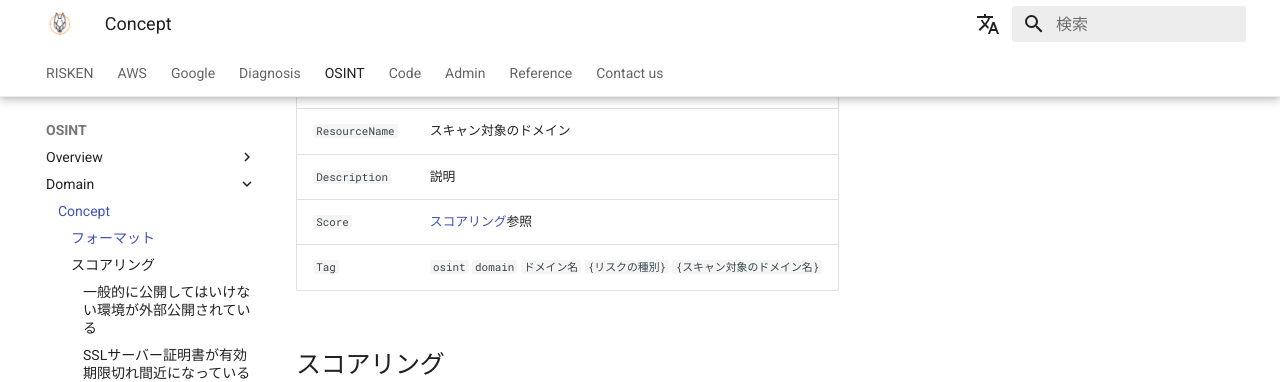
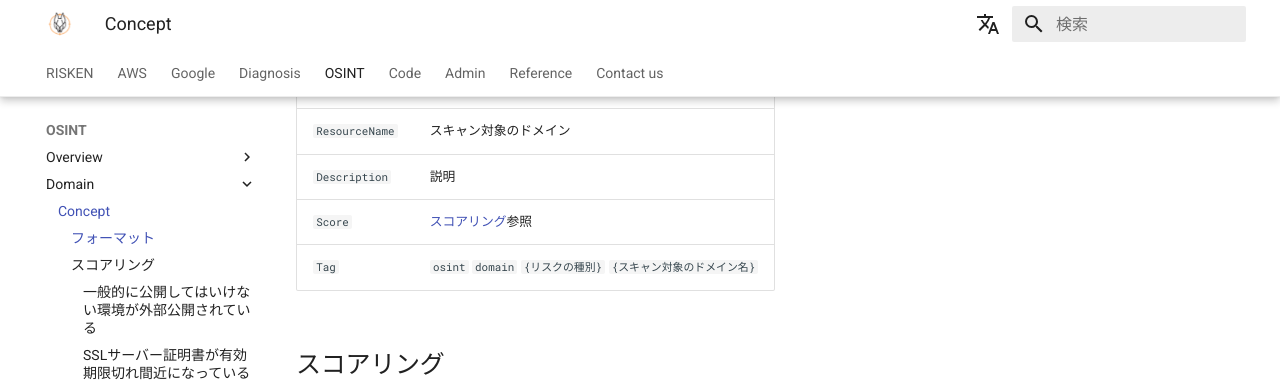
Before and after one commit to ca-risken/doc, an MkDocs documentation site: the page built from docs/osint/domain_concept.md, in a window 1280 px wide and 900 px high, scrolled down 602 px. Shown: the top 382 px of the window. Built offline with MkDocs 1.6.1 and Material for MkDocs 9.7.7, drawn with Linux system fonts in a browser that asks for light colours; comment, search, counter and statistics services are not loaded.

Commit message:
remove duplicate osint tag
重複していたosint subdomainの`ドメイン名`タグを削除します

```diff
--- a/docs/osint/domain_concept.md
+++ b/docs/osint/domain_concept.md
@@ -21,7 +21,7 @@ RISKENへデータを取り込む際に、以下のメタデータを付加し
 | `ResourceName` | スキャン対象のドメイン                             |
 | `Description`  | 説明                                            |
 | `Score`        | [スコアリング](/osint/domain_concept/#_2)参照      |
-| `Tag`          | `osint` `domain` `ドメイン名` `{リスクの種別}` `{スキャン対象のドメイン名}`  |
+| `Tag`          | `osint` `domain` `{リスクの種別}` `{スキャン対象のドメイン名}`  |
 
 ## スコアリング
 
```
